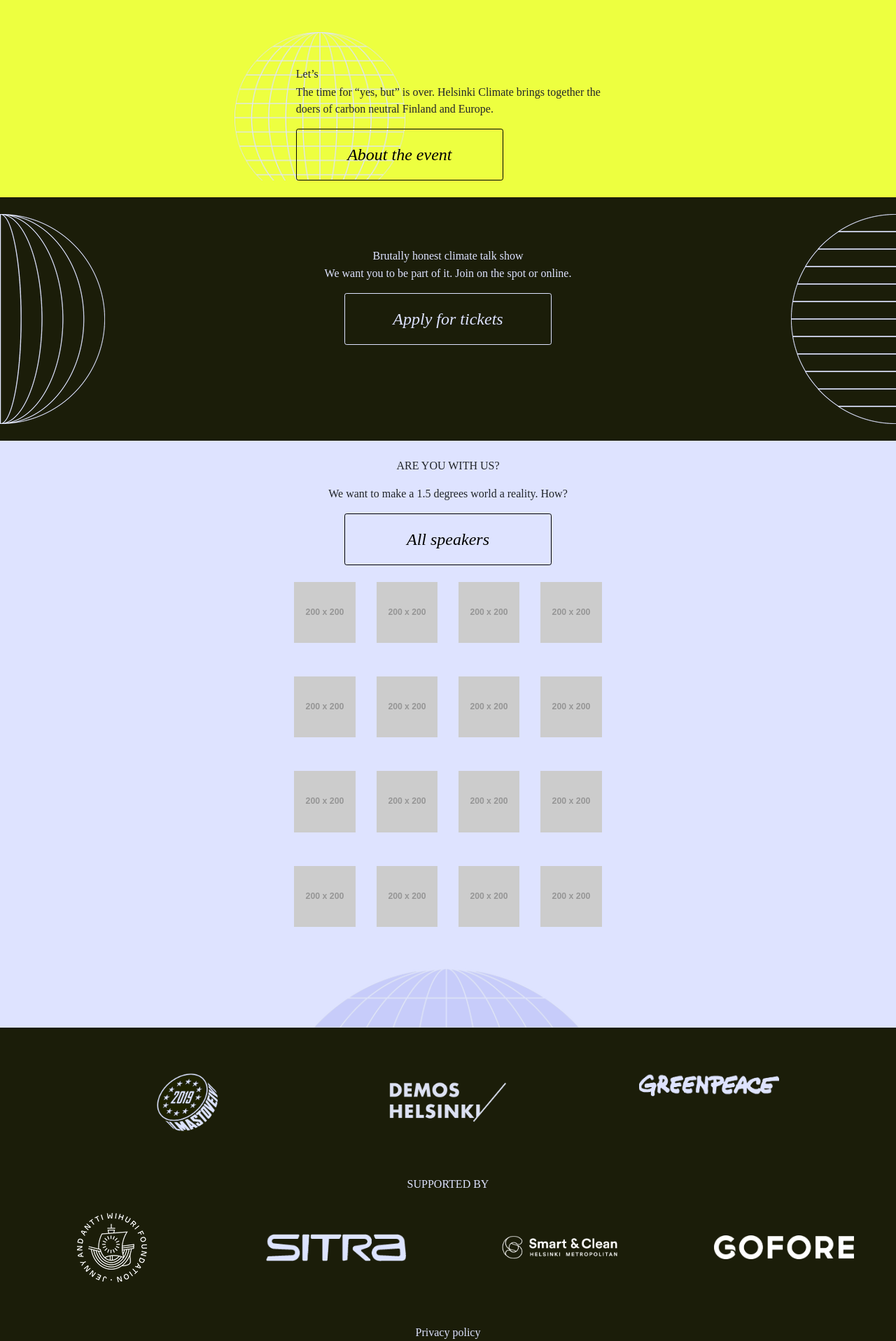
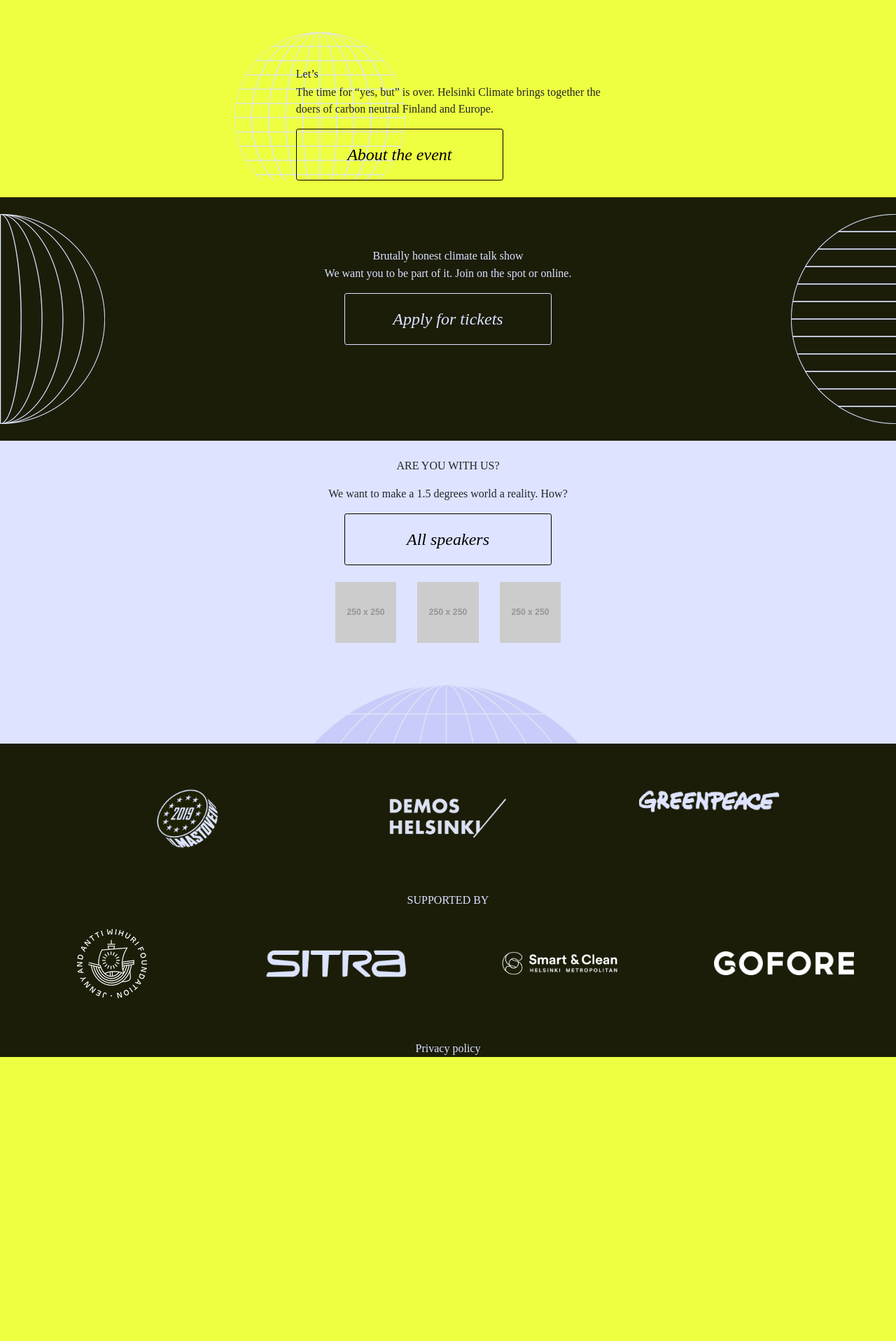
Before and after one commit to ilmastoveivi/helsinkiclimate-v2, a Jekyll site: the page built from index.md, in a window 1280 px wide. Shown: the part 685-2602 px from the top of the page at 70% size. Built offline with Jekyll 4.4.1, drawn with Linux system fonts in a browser that asks for light colours; some web fonts are replaced; after the commit the page ends 2196 px from its top, so only the background shows below that.

Commit message:
Add speakers and speaker refactoring

```diff
--- a/_includes/home/are_you_with_us.html
+++ b/_includes/home/are_you_with_us.html
@@ -13,124 +13,9 @@
             </div>
         </div>
         <div class="row justify-content-center text-center mt-4">
-            <div class="speaker-element col-xl-2 col-md-6 col-sm-12 pb-4">
-                <a href="https://placeholder.com"><img src="https://via.placeholder.com/200" class="img-fluid"></a>
-                <div class="tooltiptext">
-                    <p>Title</p>
-                    <p>Subtitle</p>
-                </div>
-            </div>
-            <div class="speaker-element col-xl-2 col-md-6 col-sm-12 pb-4">
-                <a href="https://placeholder.com"><img src="https://via.placeholder.com/200" class="img-fluid"></a>
-                <div class="tooltiptext">
-                    <p>Title</p>
-                    <p>Subtitle</p>
-                </div>
-            </div>
-            <div class="speaker-element col-xl-2 col-md-6 col-sm-12 pb-4">
-                <a href="https://placeholder.com"><img src="https://via.placeholder.com/200" class="img-fluid"></a>
-                <div class="tooltiptext">
-                    <p>Title</p>
-                    <p>Subtitle</p>
-                </div>
-            </div>
-            <div class="speaker-element col-xl-2 col-md-6 col-sm-12 pb-4">
-                <a href="https://placeholder.com"><img src="https://via.placeholder.com/200" class="img-fluid"></a>
-                <div class="tooltiptext">
-                    <p>Title</p>
-                    <p>Subtitle</p>
-                </div>
-            </div>
-        </div>
-        <div class="row justify-content-center text-center mt-4">
-            <div class="speaker-element col-xl-2 col-md-6 col-sm-12 pb-4">
-                <a href="https://placeholder.com"><img src="https://via.placeholder.com/200" class="img-fluid"></a>
-                <div class="tooltiptext">
-                    <p>Title</p>
-                    <p>Subtitle</p>
-                </div>
-            </div>
-            <div class="speaker-element col-xl-2 col-md-6 col-sm-12 pb-4">
-                <a href="https://placeholder.com"><img src="https://via.placeholder.com/200" class="img-fluid"></a>
-                <div class="tooltiptext">
-                    <p>Title</p>
-                    <p>Subtitle</p>
-                </div>
-            </div>
-            <div class="speaker-element col-xl-2 col-md-6 col-sm-12 pb-4">
-                <a href="https://placeholder.com"><img src="https://via.placeholder.com/200" class="img-fluid"></a>
-                <div class="tooltiptext">
-                    <p>Title</p>
-                    <p>Subtitle</p>
-                </div>
-            </div>
-            <div class="speaker-element col-xl-2 col-md-6 col-sm-12 pb-4">
-                <a href="https://placeholder.com"><img src="https://via.placeholder.com/200" class="img-fluid"></a>
-                <div class="tooltiptext">
-                    <p>Title</p>
-                    <p>Subtitle</p>
-                </div>
-            </div>
-        </div>
-        <div class="row justify-content-center text-center mt-4">
-            <div class="speaker-element col-xl-2 col-md-6 col-sm-12 pb-4">
-                <a href="https://placeholder.com"><img src="https://via.placeholder.com/200" class="img-fluid"></a>
-                <div class="tooltiptext">
-                    <p>Title</p>
-                    <p>Subtitle</p>
-                </div>
-            </div>
-            <div class="speaker-element col-xl-2 col-md-6 col-sm-12 pb-4">
-                <a href="https://placeholder.com"><img src="https://via.placeholder.com/200" class="img-fluid"></a>
-                <div class="tooltiptext">
-                    <p>Title</p>
-                    <p>Subtitle</p>
-                </div>
-            </div>
-            <div class="speaker-element col-xl-2 col-md-6 col-sm-12 pb-4">
-                <a href="https://placeholder.com"><img src="https://via.placeholder.com/200" class="img-fluid"></a>
-                <div class="tooltiptext">
-                    <p>Title</p>
-                    <p>Subtitle</p>
-                </div>
-            </div>
-            <div class="speaker-element col-xl-2 col-md-6 col-sm-12 pb-4">
-                <a href="https://placeholder.com"><img src="https://via.placeholder.com/200" class="img-fluid"></a>
-                <div class="tooltiptext">
-                    <p>Title</p>
-                    <p>Subtitle</p>
-                </div>
-            </div>
-        </div>
-        <div class="row justify-content-center text-center mt-4">
-            <div class="speaker-element col-xl-2 col-md-6 col-sm-12 pb-4">
-                <a href="https://placeholder.com"><img src="https://via.placeholder.com/200" class="img-fluid"></a>
-                <div class="tooltiptext">
-                    <p>Title</p>
-                    <p>Subtitle</p>
-                </div>
-            </div>
-            <div class="speaker-element col-xl-2 col-md-6 col-sm-12 pb-4">
-                <a href="https://placeholder.com"><img src="https://via.placeholder.com/200" class="img-fluid"></a>
-                <div class="tooltiptext">
-                    <p>Title</p>
-                    <p>Subtitle</p>
-                </div>
-            </div>
-            <div class="speaker-element col-xl-2 col-md-6 col-sm-12 pb-4">
-                <a href="https://placeholder.com"><img src="https://via.placeholder.com/200" class="img-fluid"></a>
-                <div class="tooltiptext">
-                    <p>Title</p>
-                    <p>Subtitle</p>
-                </div>
-            </div>
-            <div class="speaker-element col-xl-2 col-md-6 col-sm-12 pb-4">
-                <a href="https://placeholder.com"><img src="https://via.placeholder.com/200" class="img-fluid"></a>
-                <div class="tooltiptext">
-                    <p>Title</p>
-                    <p>Subtitle</p>
-                </div>
-            </div>
+            {% for speaker in site.data.speakers[page.lang] %}
+              {% include speakers/speaker_small.html name=speaker.name title=speaker.title description=speaker.description img=speaker.img %}
+            {% endfor %}
         </div>
     </div>
 </section>
--- a/_includes/home/speaker_small.html
+++ /dev/null
@@ -1,3 +0,0 @@
-<div class="col-xl-2 col-sm-12 pb-4">
-  <a href="https://placeholder.com"><img src="https://via.placeholder.com/200" class="img-fluid"></a>
-</div>
--- a/_includes/speakers/speaker_grid.html
+++ b/_includes/speakers/speaker_grid.html
@@ -2,8 +2,7 @@
 <div class="col-xl-3 col-md-6 col-sm-12 pb-4">
     <div class="row justify-content-center">
         <div clas="col">
-            <a href="https://placeholder.com"><img src={{ include.img }}
-                    class="img-fluid"></a>
+            <img src={{ include.img }} class="img-fluid">
             <div class="row mt-2 text-left">
                 <div>
                     {{ include.name }}
--- /dev/null
+++ b/_includes/speakers/speaker_small.html
@@ -0,0 +1,7 @@
+<div class="speaker-element col-xl-2 col-md-6 col-sm-12 pb-4">
+  <img src={{ include.img }} class="img-fluid">
+  <div class="tooltiptext">
+      <p>{{ include.name }}</p>
+      <p>{{ include.title }}</p>
+  </div>
+</div>
```
Also changed, not shown: _data/speakers/fi.yml (+27 -27 lines), resources/img/speakers/anni_sinnemaki.jpg (added), resources/img/speakers/jukka_ruusunen.jpg (added), resources/img/speakers/katri_kulmuni.png (added), resources/img/speakers/krista_huhtala-jenks.jpg (added), resources/img/speakers/krista_mikkonen.jpg (added), resources/img/speakers/li_andersson.jpg (added), resources/img/speakers/matti_rautkivi.jpg (added), resources/img/speakers/pasi_vainikka.jpg (added), resources/img/speakers/pekka_timonen.jpeg (added), resources/img/speakers/teresa_ribera.jpg (added), 2 other files.
